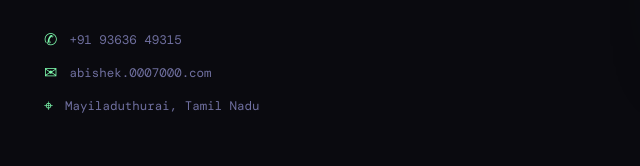
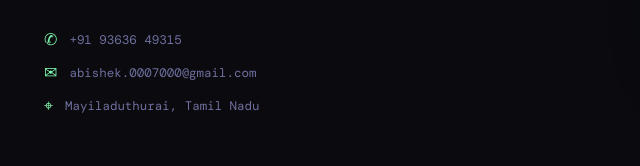
Before and after one commit to Abishek0929/abishek0929.github.io, a plain HTML site: page index.html in a window 1280 px wide. Shown: the part 1434-1600 px from the top of the page, 4-644 px from the left. Drawn offline with nearby package versions, Linux system fonts and the light colour scheme; a web font is replaced by a local one.

Commit message:
Update index.html

```diff
--- a/index.html
+++ b/index.html
@@ -442,7 +442,7 @@
       <p>I believe technology should be accessible, meaningful, and beautifully crafted. Whether it's a predictive model or a Figma prototype, I bring the same obsession with quality to everything I build.</p>
       <div class="about-contact">
         <div class="contact-item"><span class="icon">✆</span> +91 93636 49315</div>
-        <div class="contact-item"><span class="icon">✉</span> abishek.0007000.com</div>
+        <div class="contact-item"><span class="icon">✉</span> abishek.0007000@gmail.com</div>
         <div class="contact-item"><span class="icon">⌖</span> Mayiladuthurai, Tamil Nadu</div>
       </div>
     </div>
```
